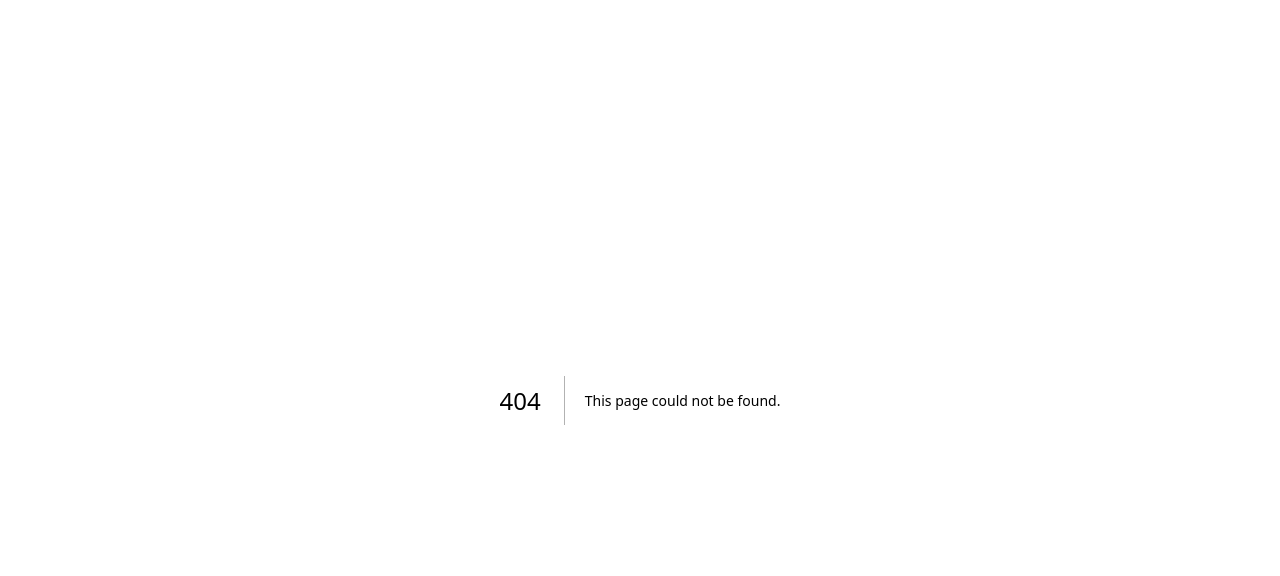
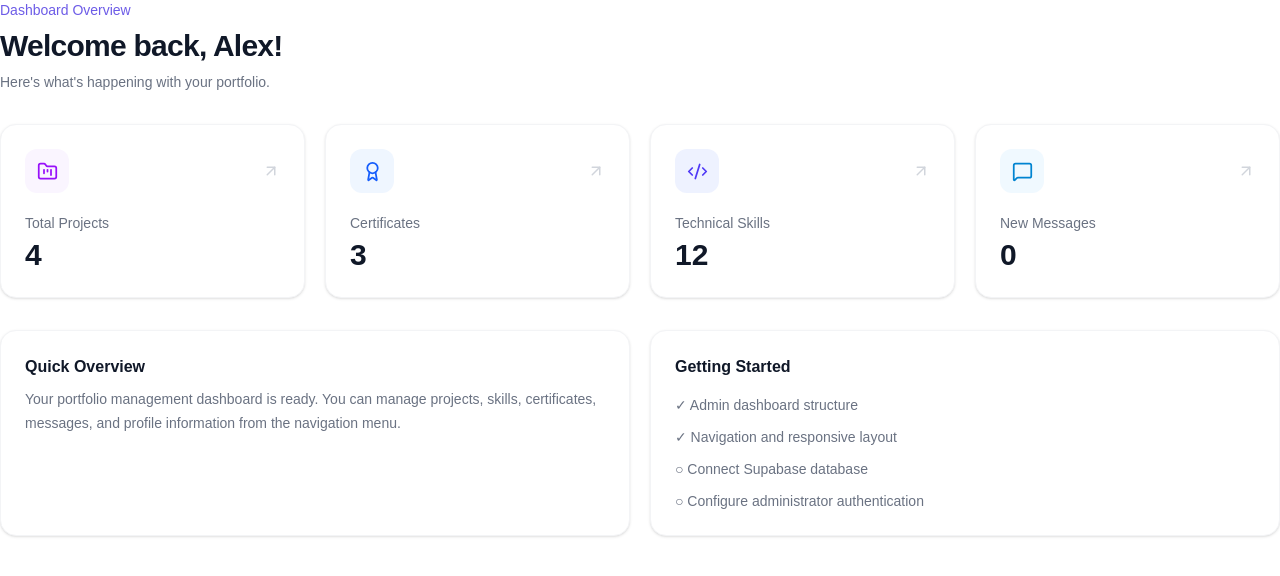
Before and after one commit to alexgustilo/alex-portfolio, a Next.js app in the folder frontend/: page /admin/dashboard in a window 1280 px wide. Before the commit this address had no page. Shown: the top 576 px of the page. Built offline with nearby package versions, Linux system fonts and the light colour scheme.

Commit message:
add: src/app/admin/(protected)/dashboard/page.tsx

```diff
--- /dev/null
+++ b/frontend/src/app/admin/(protected)/dashboard/page.tsx
@@ -0,0 +1,117 @@
+
+import {
+  FolderKanban,
+  Award,
+  Code2,
+  MessageSquare,
+  ArrowUpRight,
+} from "lucide-react";
+
+const stats = [
+  {
+    label: "Total Projects",
+    value: "4",
+    icon: FolderKanban,
+    color: "bg-purple-50 text-purple-600",
+  },
+  {
+    label: "Certificates",
+    value: "3",
+    icon: Award,
+    color: "bg-blue-50 text-blue-600",
+  },
+  {
+    label: "Technical Skills",
+    value: "12",
+    icon: Code2,
+    color: "bg-indigo-50 text-indigo-600",
+  },
+  {
+    label: "New Messages",
+    value: "0",
+    icon: MessageSquare,
+    color: "bg-sky-50 text-sky-600",
+  },
+];
+
+export default function DashboardPage() {
+  return (
+    <div className="space-y-8">
+      <section>
+        <p className="text-sm font-medium text-[#6d5ce7]">
+          Dashboard Overview
+        </p>
+
+        <h1 className="mt-2 text-2xl font-bold tracking-tight text-gray-900 sm:text-3xl">
+          Welcome back, Alex!
+        </h1>
+
+        <p className="mt-2 text-sm text-gray-500">
+          Here&apos;s what&apos;s happening with your portfolio.
+        </p>
+      </section>
+
+      <section className="grid gap-5 sm:grid-cols-2 xl:grid-cols-4">
+        {stats.map((stat) => {
+          const Icon = stat.icon;
+
+          return (
+            <div
+              key={stat.label}
+              className="rounded-2xl border border-gray-100 bg-white p-6 shadow-sm"
+            >
+              <div className="flex items-center justify-between">
+                <div
+                  className={`flex h-11 w-11 items-center justify-center rounded-xl ${stat.color}`}
+                >
+                  <Icon size={21} />
+                </div>
+
+                <ArrowUpRight
+                  size={18}
+                  className="text-gray-300"
+                />
+              </div>
+
+              <p className="mt-5 text-sm text-gray-500">
+                {stat.label}
+              </p>
+
+              <h2 className="mt-1 text-3xl font-bold text-gray-900">
+                {stat.value}
+              </h2>
+            </div>
+          );
+        })}
+      </section>
+
+      <section className="grid gap-5 xl:grid-cols-2">
+        <div className="rounded-2xl border border-gray-100 bg-white p-6 shadow-sm">
+          <h2 className="font-semibold text-gray-900">
+            Quick Overview
+          </h2>
+
+          <p className="mt-2 text-sm leading-6 text-gray-500">
+            Your portfolio management dashboard is ready.
+            You can manage projects, skills, certificates,
+            messages, and profile information from the
+            navigation menu.
+          </p>
+        </div>
+
+        <div className="rounded-2xl border border-gray-100 bg-white p-6 shadow-sm">
+          <h2 className="font-semibold text-gray-900">
+            Getting Started
+          </h2>
+
+          <ul className="mt-4 space-y-3 text-sm text-gray-500">
+            <li>✓ Admin dashboard structure</li>
+            <li>✓ Navigation and responsive layout</li>
+            <li>○ Connect Supabase database</li>
+            <li>○ Configure administrator authentication</li>
+          </ul>
+        </div>
+      </section>
+    </div>
+  );
+}
```
